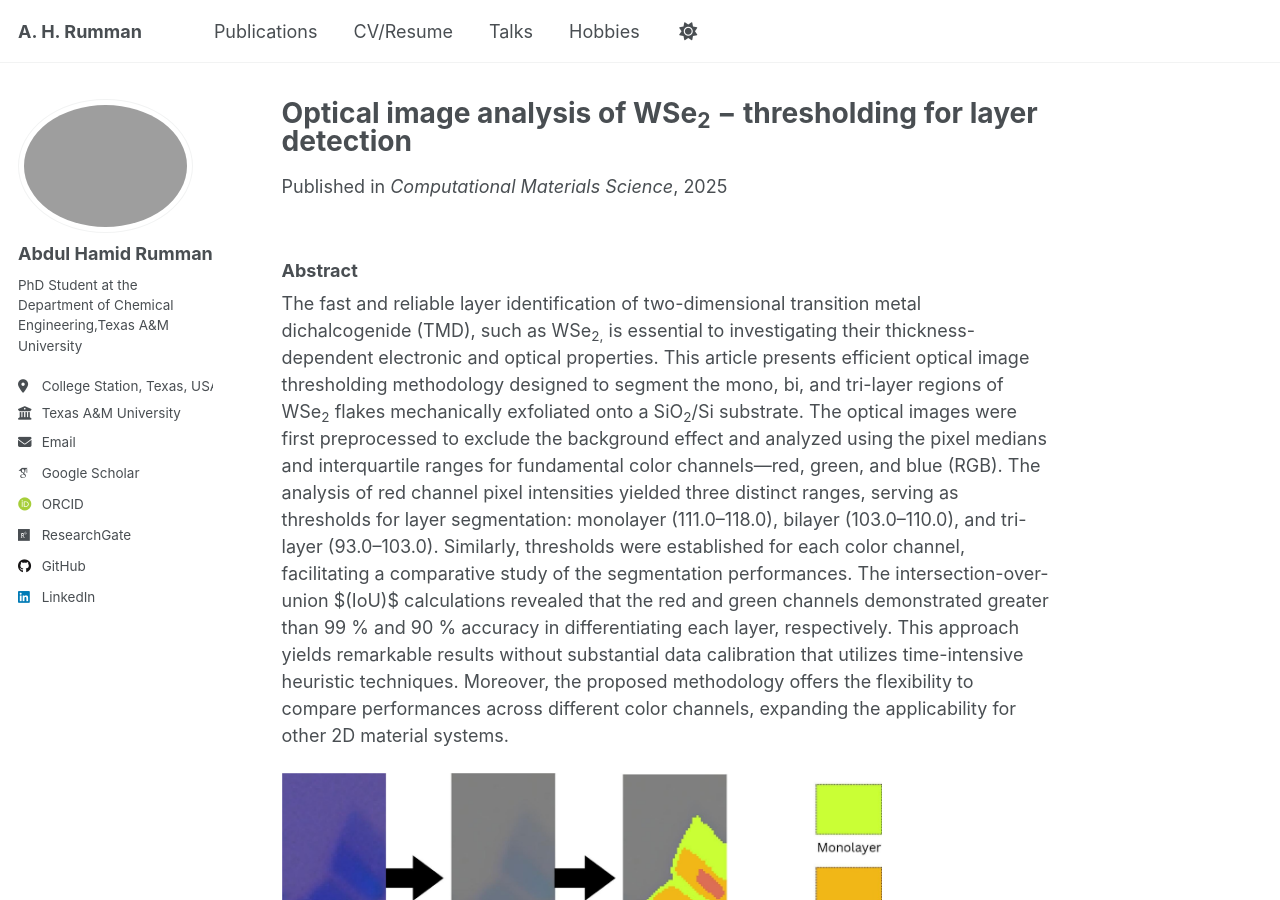
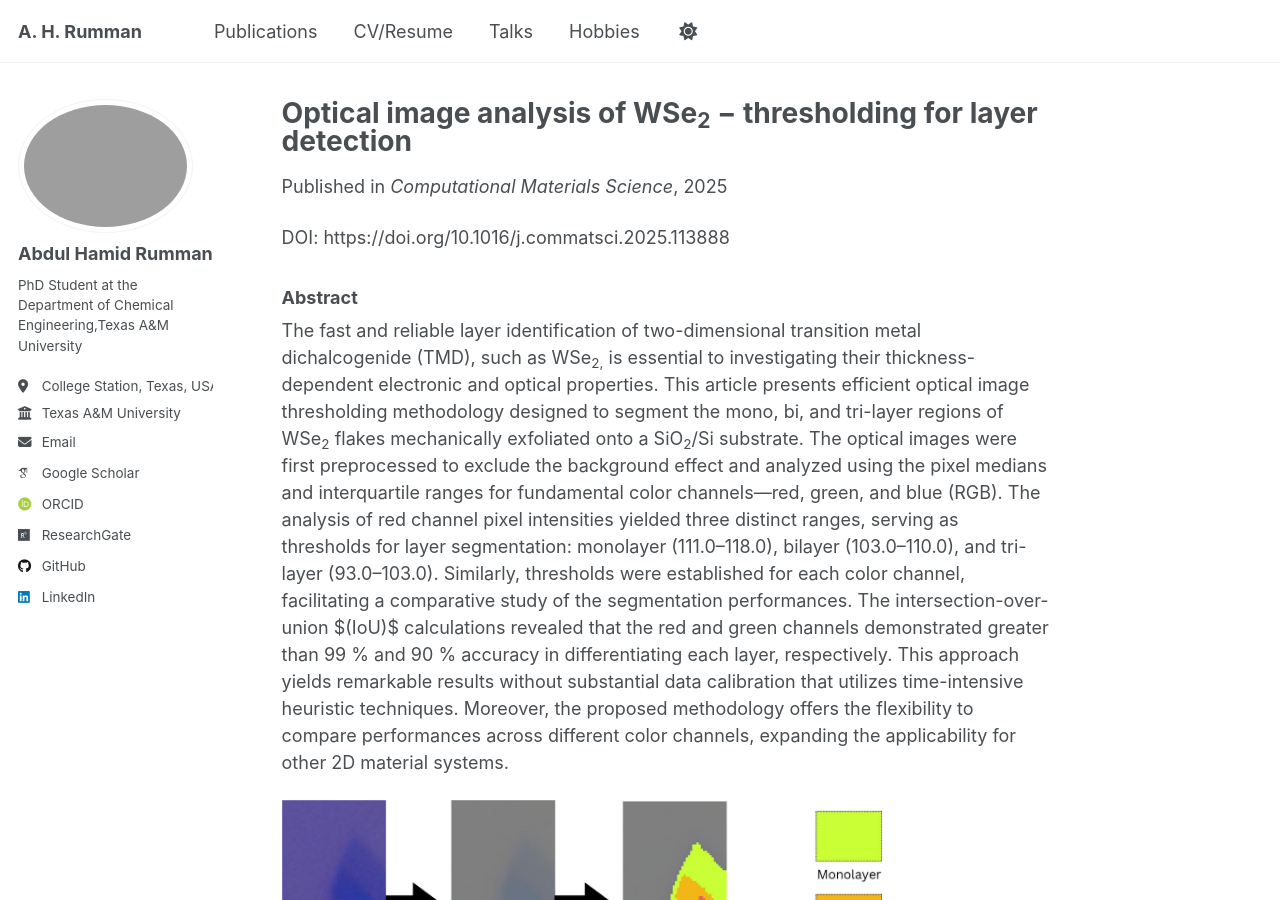
Before and after one commit to AbdulHamidRumman/abdulhamidrumman.github.io, a Jekyll site: the page built from _publications/2025-05-optical.md, in a window 1280 px wide and 900 px high. Built offline with Jekyll 4.4.1, drawn with Linux system fonts in a browser that asks for light colours; some web fonts are replaced; a script that is not in the unit is left out; part of the change alters nothing that is shown.

Commit message:
Update 2025-05-optical.md

```diff
--- a/_publications/2025-05-optical.md
+++ b/_publications/2025-05-optical.md
@@ -13,6 +13,8 @@ date: 2025-05-01
 venue: 'Computational Materials Science'
 paperurl: 'https://doi.org/10.1016/j.commatsci.2025.113888'
 ---
+DOI: https://doi.org/10.1016/j.commatsci.2025.113888
+
 ### Abstract
 The fast and reliable layer identification of two-dimensional transition metal dichalcogenide (TMD), such as WSe<sub>2,</sub> is essential to investigating their thickness-dependent electronic and optical properties. This article presents efficient optical image thresholding methodology designed to segment the mono, bi, and tri-layer regions of WSe<sub>2</sub> flakes mechanically exfoliated onto a SiO<sub>2</sub>/Si substrate. The optical images were first preprocessed to exclude the background effect and analyzed using the pixel medians and interquartile ranges for fundamental color channels—red, green, and blue (RGB). The analysis of red channel pixel intensities yielded three distinct ranges, serving as thresholds for layer segmentation: monolayer (111.0–118.0), bilayer (103.0–110.0), and tri-layer (93.0–103.0). Similarly, thresholds were established for each color channel, facilitating a comparative study of the segmentation performances. The intersection-over-union $(IoU)$ calculations revealed that the red and green channels demonstrated greater than 99 % and 90 % accuracy in differentiating each layer, respectively. This approach yields remarkable results without substantial data calibration that utilizes time-intensive heuristic techniques. Moreover, the proposed methodology offers the flexibility to compare performances across different color channels, expanding the applicability for other 2D material systems.
 
```
